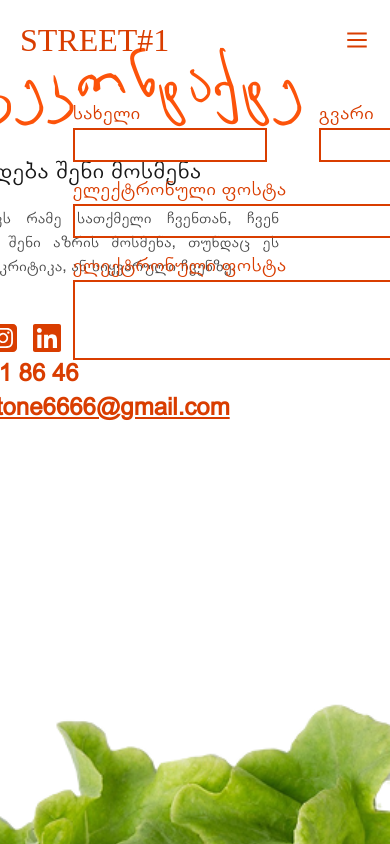
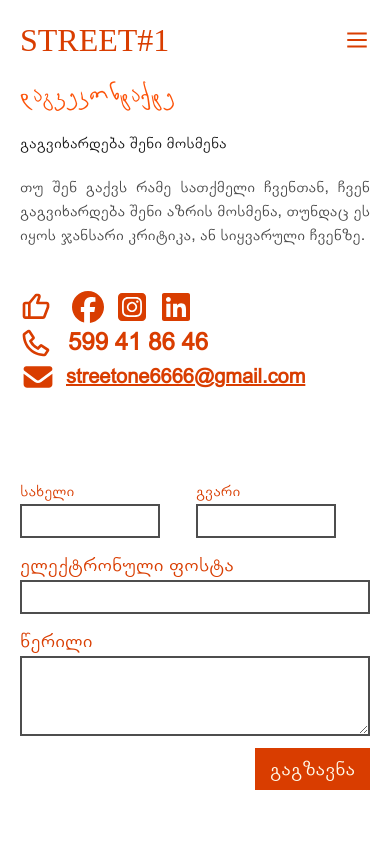
Before and after one commit to AndrewEl131/cafe-site, a Next.js app: page /contact in a window 390 px wide. Built offline with nearby package versions, Linux system fonts and the light colour scheme; a web font is replaced by a local one.

Commit message:
Added responsive to about/contact page

```diff
--- a/app/about/page.tsx
+++ b/app/about/page.tsx
@@ -5,13 +5,13 @@ import Image from "next/image";
 export default function about() {
   return (
     <main className="relative">
-      <div className="w-119.25 h-85 absolute top-55 place-self-center">
-        <Image src={"/assets/banner.jpg"} fill alt="" />
+      <div className="lg:w-119.25 w-60 lg:h-85 h-50 absolute top-55 place-self-center">
+        <Image src={"/assets/banner.jpg"} fill alt="" className="rounded-xl" />
       </div>
       <div className="w-full h-75 bg-[#FC530A] flex justify-center items-center">
-        <h1 className="test text-[64px] text-amber-50">ჩვენი ამბავი</h1>
+        <h1 className="test lg:text-[64px] text-4xl text-amber-50">ჩვენი ამბავი</h1>
       </div>
-      <div className="w-2xl h-auto py-5 mx-auto mt-70">
+      <div className="lg:w-2xl h-auto py-5 mx-auto lg:mt-70 mt-30 lg:px-0 px-5">
         <p>
           Lorem ipsum dolor sit amet consectetur adipisicing elit. Consequatur,
           repellat cum culpa aut natus perferendis illum, consectetur, quos eos
--- a/app/contact/page.tsx
+++ b/app/contact/page.tsx
@@ -2,18 +2,18 @@ import React from "react";
 
 export default function contact() {
   return (
-    <main className="h-screen overflow-y-hidden relative primary-font flex">
-      <div className="w-[50vw] h-full flex flex-col items-center pt-[10vmin] gap-[10vmin]">
+    <main className="h-screen lg:overflow-y-hidden relative primary-font flex lg:flex-row flex-col lg:px-0 px-5">
+      <div className="lg:w-[50vw] w-full lg:h-full h-120 flex flex-col items-center lg:pt-[10vmin] pt-20 gap-[10vmin]">
         <div className="space-y-5">
-          <h1 className="test text-[64px] text-[#FC530A]">დაგვეკონტაქტე</h1>
-          <h1 className="text-2xl">გაგვიხარდება შენი მოსმენა</h1>
-          <p className="w-97 text-[#484848] text-justify">
+          <h1 className="test lg:text-[64px] text-2xl text-[#FC530A]">დაგვეკონტაქტე</h1>
+          <h1 className="lg:text-2xl">გაგვიხარდება შენი მოსმენა</h1>
+          <p className="lg:w-97 w-full text-[#484848] text-justify">
             თუ შენ გაქვს რამე სათქმელი ჩვენთან, ჩვენ გაგვიხარდება შენი აზრის
             მოსმენა, თუნდაც ეს იყოს ჯანსარი კრიტიკა, ან სიყვარული ჩვენზე.
           </p>
         </div>
 
-        <div className="w-103.5">
+        <div className="lg:w-103.5 w-full">
           <div className="w-full flex items-center gap-1">
             <svg
               xmlns="http://www.w3.org/2000/svg"
@@ -81,7 +81,7 @@ export default function contact() {
             <svg
               xmlns="http://www.w3.org/2000/svg"
               viewBox="0 0 640 640"
-              className="mr-3 w-9 h-9"
+              className="lg:mr-3 mr-1.5 w-9 h-9"
             >
               <path
                 fill="rgb(217, 61, 0)"
@@ -89,38 +89,38 @@ export default function contact() {
               />
             </svg>
 
-            <h1 className="text-[#D93D00] font-semibold text-2xl underline">
+            <h1 className="text-[#D93D00] font-semibold lg:text-2xl text-[20px] underline">
               streetone6666@gmail.com
             </h1>
           </div>
         </div>
       </div>
-      <div className="w-[50vw] flex justify-center pt-[25vmin]">
-        <form className="w-110 flex flex-col gap-3">
-          <div className="w-full flex gap-13">
-            <div className="w-50 flex flex-col text-[#D93D00]">
-              <label className="text-[20px]">სახელი</label>
-              <input type="text" className="h-8.5 border-2" />
+      <div className="lg:w-[50vw] w-full flex justify-center lg:pt-[25vmin] z-100">
+        <form className="lg:w-110 w-full flex flex-col gap-3">
+          <div className="w-full flex lg:gap-13 gap-9">
+            <div className="lg:w-50 w-35 flex flex-col text-[#D93D00]">
+              <label className="lg:text-[20px]">სახელი</label>
+              <input type="text" className="h-8.5 border-2 text-[#4e4e4e] px-1" />
             </div>
-            <div className="w-50 flex flex-col text-[#D93D00]">
-              <label className="text-[20px]">გვარი</label>
-              <input type="text" className="h-8.5 border-2" />
+            <div className="lg:w-50 w-35 flex flex-col text-[#D93D00]">
+              <label className="lg:text-[20px]">გვარი</label>
+              <input type="text" className="h-8.5 border-2 text-[#4e4e4e] px-1" />
             </div>
           </div>
           <div className="w-full flex flex-col text-[#D93D00]">
             <label className="text-[20px]">ელექტრონული ფოსტა</label>
-            <input type="text" className="h-8.5 border-2" />
+            <input type="mail" className="h-8.5 border-2 text-[#4e4e4e] px-1" />
           </div>
           <div className="w-full flex flex-col text-[#D93D00]">
-            <label className="text-[20px]">ელექტრონული ფოსტა</label>
-            <textarea className="h-20 border-2" />
+            <label className="text-[20px]">წერილი</label>
+            <textarea className="h-20 border-2 text-[#4e4e4e] px-1" />
           </div>
           <div className="w-full flex justify-end">
-            <button className="px-3.75 py-1.5 bg-[#D93D00] text-amber-50 text-[20px]">გაგზავნა</button>
+            <button type="button" className="px-3.75 py-1.5 bg-[#D93D00] text-amber-50 text-[20px]">გაგზავნა</button>
           </div>
         </form>
       </div>
-      <div className="lettuce"></div>
+      <div className="lettuce lg:block hidden"></div>
     </main>
   );
 }
--- a/app/page.tsx
+++ b/app/page.tsx
@@ -17,11 +17,11 @@ export default function Home() {
               უგემრიელესი რამ
             </h1>
             <h1 className="text-[62px] lg:hover:ml-5 duration-300">
-              შენს <span className="text-[#D93D00]">მაგიდაზე?</span>
+              შენს <span className="text-[#D93D00]">მაგიდაზე</span>
             </h1>
             <div className="w-full mt-5">
               <p className="text-[rgba(0,0,0,0.7)] lg:hover:ml-4.5 duration-300">
-                ჩვენ გვაქვს მაღალი ხარისხის მომსახურეობა, და კლიენტს ყოველთვის
+                ჩვენ გვაქვს მაღალი ხარისხის მომსახურეობა, და მომხამერებელს ყოველთვის
                 განსხვავებულს ვთავაზობთ.
               </p>
             </div>
@@ -65,7 +65,7 @@ export default function Home() {
               მენიუს ყველა პუნქტზე
             </h1>
             <p className="lg:w-130.5 w-full text-[18px] lg:text-start text-center opacity-60">
-              ჩვენ გვაქვს მაღალი ხარისხის მომსახურეობა, და კლიენტს ყოველთვის
+              ჩვენ გვაქვს მაღალი ხარისხის მომსახურეობა, და მომხმარებელს ყოველთვის
               განსხვავებულს ვთავაზობთ.
             </p>
           </div>
@@ -73,11 +73,11 @@ export default function Home() {
             <Image src={"/assets/pastas.png"} fill alt="p" />
           </div>
           <div className="w-full flex lg:flex-row flex-col items-center gap-5 offer-buttons">
-            <button className="w-47.5 px-5.5 lg:h-13 h-10 flex items-center justify-center lg:py-3.5 border text-white rounded-lg text-[20px] lg:hover:bg-amber-50 lg:hover:text-[#D93D00] transition-all duration-300">
+            <button className="w-47.5 px-5.5 lg:h-13 h-10 flex items-center justify-center lg:py-3.5 border text-white rounded-lg text-[20px] cursor-pointer lg:hover:bg-amber-50 lg:hover:text-[#D93D00] transition-all duration-300">
               შეთავაზებები
             </button>
             <p className="lg:w-93 text-[20px] lg:text-start text-center opacity-50 text-white">
-              *ყოველთვის მაღალი ხარისხი ჩვენთთან უკმაყოფილო არავინაა
+              *ყოველთვის მაღალი ხარისხი, ჩვენთთან უკმაყოფილო არავინაა
             </p>
           </div>
         </div>
@@ -146,7 +146,7 @@ export default function Home() {
           <div className="w-full flex lg:flex-row flex-col lg:gap-0 gap-10 justify-between items-center">
             <h1 className="lg:text-[156px] text-6xl text-amber-50">STREET#1</h1>
 
-            <button className="lg:w-122.75 w-45 lg:h-22.5 h-10 inline-flex px-5.5 lg:py-4 bg-amber-50 text-[#D93D00] justify-center items-center lg:text-[48px] rounded-xl">
+            <button className="lg:w-122.75 w-45 lg:h-22.5 h-10 inline-flex px-5.5 lg:py-4 bg-amber-50 text-[#D93D00] justify-center items-center lg:text-[48px] rounded-xl cursor-pointer lg:hover:bg-[#D93D00] lg:hover:text-amber-50 transition-all duration-300">
               შეუკვეთე ახლავე
             </button>
           </div>
--- a/components/MenuItem.tsx
+++ b/components/MenuItem.tsx
@@ -17,7 +17,7 @@ export default function MenuItem() {
         </h1>
         <hr />
         <div className="w-full flex gap-5">
-          <button className="lg:h-12 h-10 px-2 py-1.5 bg-[#D93D00] text-white lg:text-2xl rounded-lg">
+          <button className="lg:h-12 h-10 px-2 py-1.5 bg-[#D93D00] text-white lg:text-2xl rounded-lg cursor-pointer lg:hover:bg-amber-50 lg:hover:text-[#D93D00] transition-all duration-300">
             ფასი: 12Gel
           </button>
           <h1 className="lg:text-[20px] leading-11.5">33% ფასდაკლება</h1>
--- a/components/Navbar.tsx
+++ b/components/Navbar.tsx
@@ -19,7 +19,7 @@ export default function Header() {
   const [isBurgerOpen, setIsBurgerOpen] = useState(false);
 
   return (
-    <header className="w-full lg:h-22.5 h-20 lg:px-10 px-5 flex justify-between items-center fixed top-0 left-0 z-100">
+    <header className="w-full lg:h-22.5 h-20 lg:px-10 px-5 flex justify-between items-center fixed top-0 left-0 z-150">
       <div className="text-[32px] text-[#D93D00]">
         <h1>STREET#1</h1>
       </div>
@@ -55,7 +55,7 @@ export default function Header() {
       )}
 
       {isBurgerOpen && (
-        <div className="w-50 h-300 flex flex-col gap-5 px-5 py-5 bg-[#D93D00] absolute top-0 right-0 scale-z-125">
+        <div className="w-50 h-300 flex flex-col gap-5 px-5 py-5 bg-[#D93D00] absolute top-0 right-0 z-120">
           <div className="w-full">
             <svg
               xmlns="http://www.w3.org/2000/svg"
@@ -71,12 +71,13 @@ export default function Header() {
 
           <ul className="w-full flex flex-col gap-5">
             {links.map((link) => (
-              <li
+              <Link
                 key={link.path}
                 className={`${pathname === link.path ? "text-black" : "text-[#dbdbdb]"} text-[20px] font-normal`}
+                href={link.path}
               >
                 {link.name}
-              </li>
+              </Link>
             ))}
           </ul>
         </div>
```
Also changed, not shown: components/Footer.tsx (+46 -9 lines).
